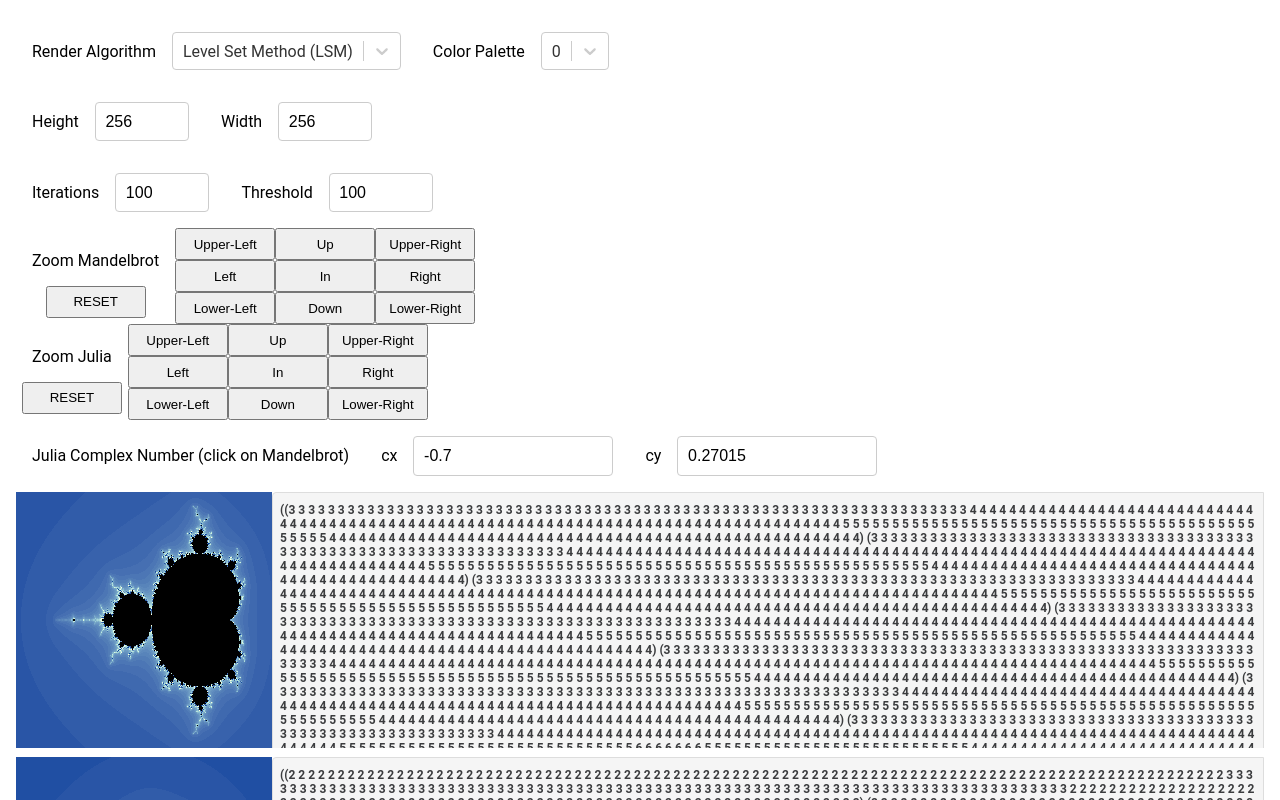
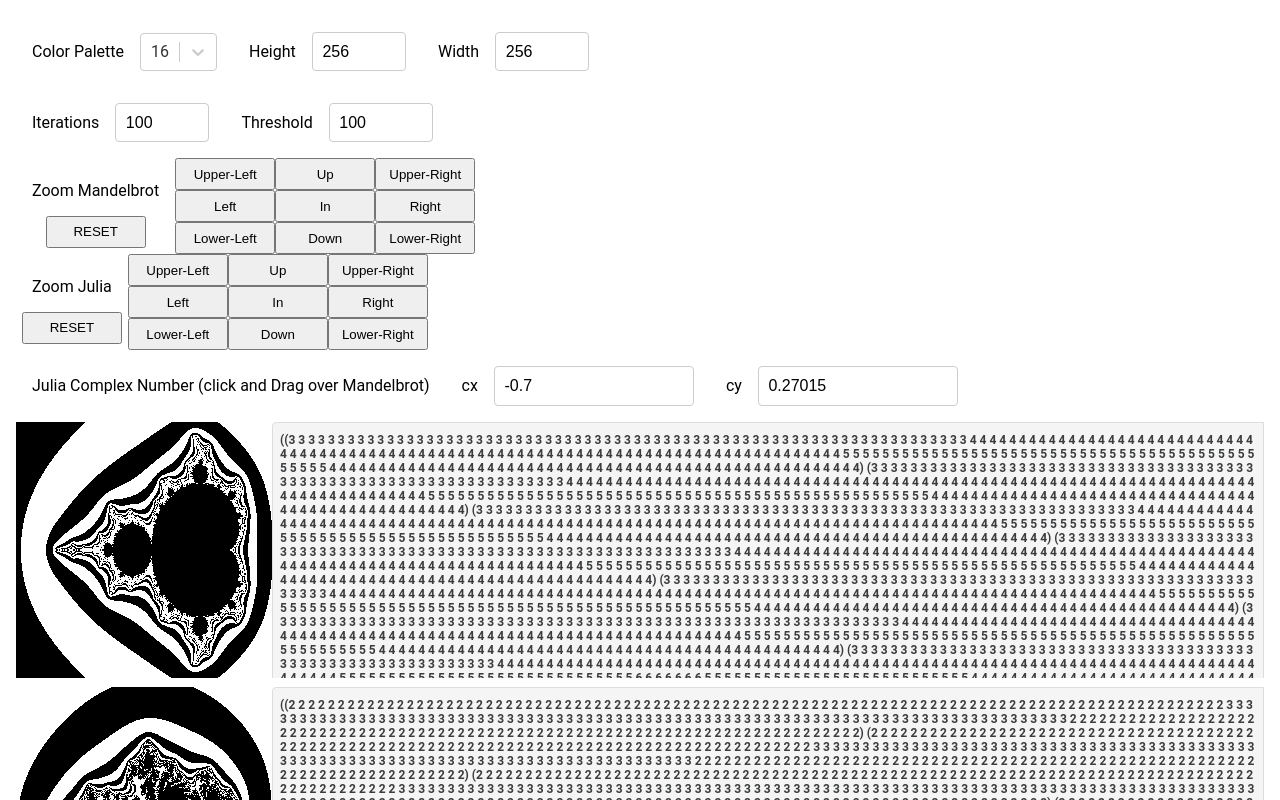
Before and after one commit to blechdom/recursive-sound, a Next.js app: page / in a window 1280 px wide. Shown: the top 800 px of the page. Built offline with nearby package versions, Linux system fonts and the light colour scheme; no server answers.

Commit message:
update for sharing

```diff
--- a/src/pages/index.tsx
+++ b/src/pages/index.tsx
@@ -26,7 +26,7 @@ export default function Home() {
   const [renderOption, setRenderOption] = useState<OptionType>(
     renderOptions[renderOptions?.findIndex((o: OptionType) => o?.value === 'lsm')]
   );
-  const [paletteNumber, setPaletteNumber] = useState<OptionType>(palettes[0]);
+  const [paletteNumber, setPaletteNumber] = useState<OptionType>(palettes[16]);
   const [maxIterations, setMaxIterations] = useState<number>(100);
   const [threshold, setThreshold] = useState<number>(100);
   const [canvasHeight, setCanvasHeight] = useState<number>(256);
@@ -165,7 +165,6 @@ export default function Home() {
 
   const zoomMandelbrot = (value: string) => () => {
     if (value === 'reset') {
-      console.log('reset to ', defaultMandelbrotPlane);
       setMandelbrotWindow({
         x_min: -2.5,
         y_min: -1.25,
@@ -237,7 +236,6 @@ export default function Home() {
 
   const zoomJulia = (value: string) => () => {
     if (value === 'reset') {
-      console.log('reset to ', defaultJuliaPlane);
       setJuliaWindow({
         x_min: -2.0,
         y_min: -1.5,
@@ -310,14 +308,14 @@ export default function Home() {
   return (
     <Page>
       <ButtonContainer>
-      <Label>Render Algorithm{" "}
+        {/*<Label>Render Algorithm{" "}
       <FractalSelect
         options={renderOptions}
         value={renderOption}
         onChange={(option) => {
           setRenderOption((option ?? renderOptions[1]) as OptionType);
         }}
-      /></Label>
+      /></Label>*/}
       <Label>Color Palette{" "}
       <FractalSelect
         options={palettes}
@@ -326,8 +324,8 @@ export default function Home() {
           setPaletteNumber((option ?? palettes[0]) as OptionType);
         }}
       /></Label>
-      </ButtonContainer>
-      <ButtonContainer>
+        {/*}  </ButtonContainer>
+      <ButtonContainer>*/}
       <Label>Height{" "}
       <Input
         type="number"
@@ -414,7 +412,7 @@ export default function Home() {
         </ButtonColumn>
       </ButtonContainer>
       <ButtonContainer>
-        <Label>Julia Complex Number (click on Mandelbrot)</Label>
+        <Label>Julia Complex Number (click and Drag over Mandelbrot)</Label>
         <Label>cx
         <ComplexInput
           type="number"
```
